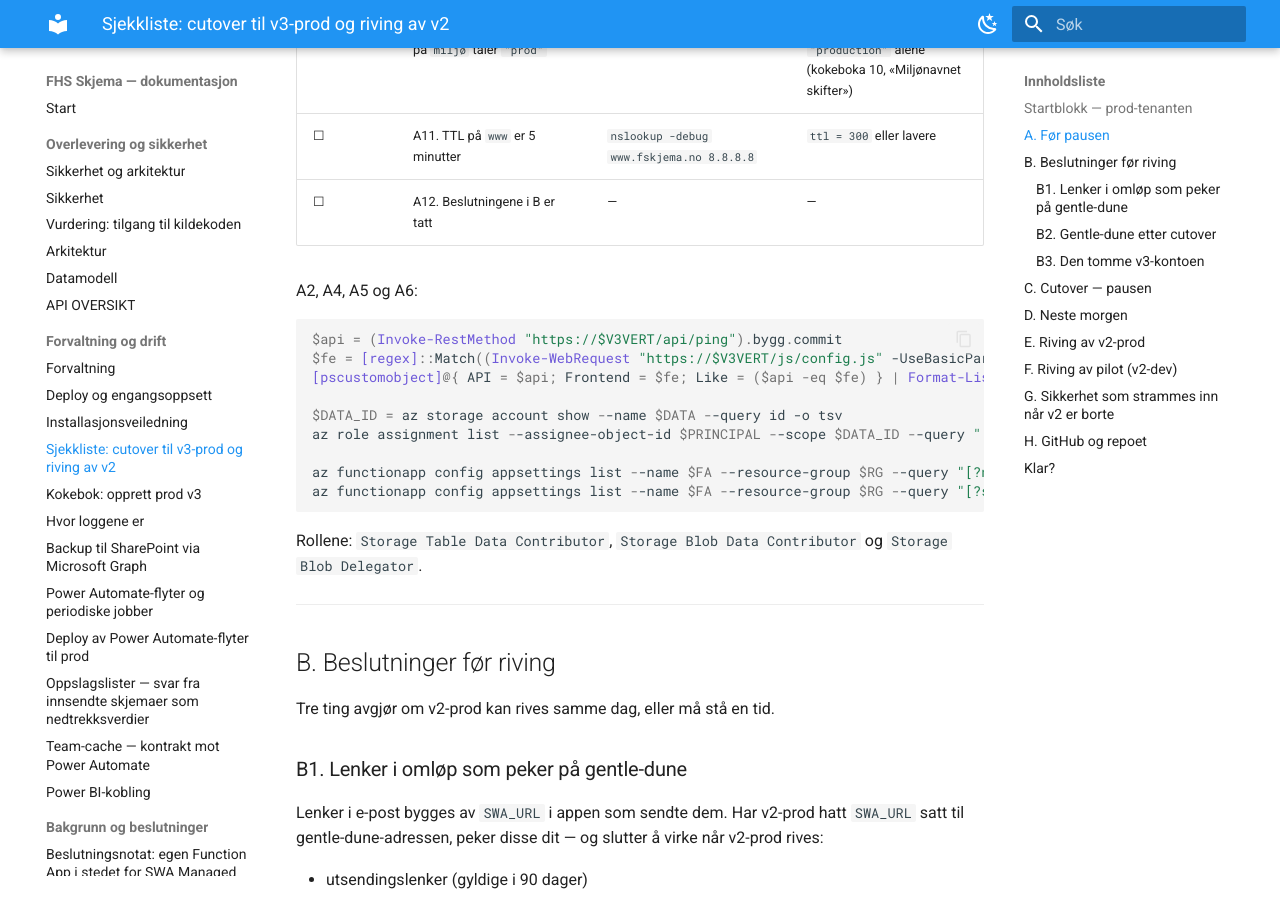
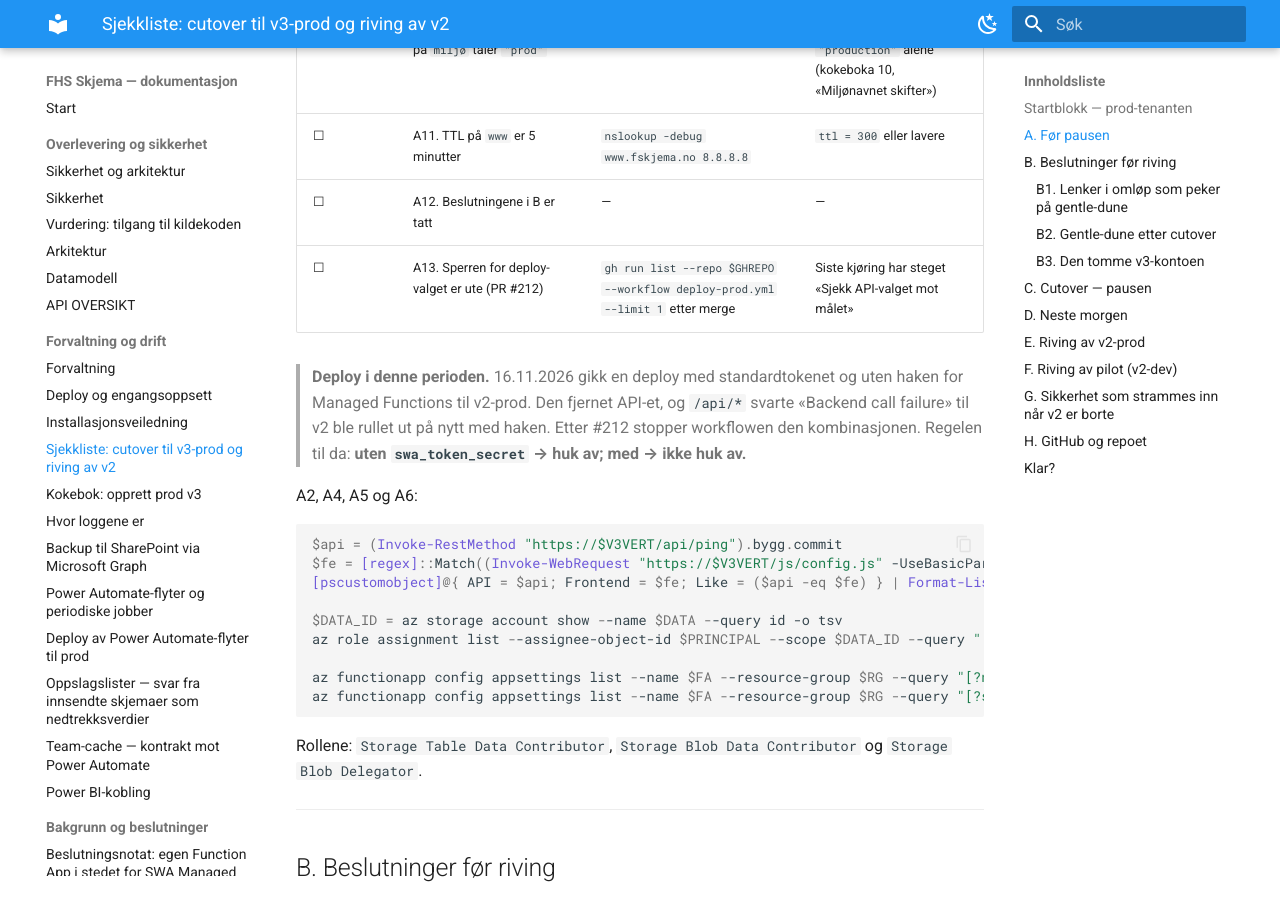
Before and after one commit to jachrist/skjema-swa, an MkDocs documentation site: the page built from docs/SJEKKLISTE-CUTOVER-OG-RIVING.md, in a window 1280 px wide and 900 px high, scrolled down 2465 px. Built offline with MkDocs 1.6.1 and Material for MkDocs 9.7.7, drawn with Linux system fonts in a browser that asks for light colours; some of the changed text lies outside the part shown.

Commit message:
Sjekklista: deploy-regelen i perioden, og de stoppede v1-appene
Co-Authored-By: Claude Opus 5.5 <noreply@anthropic.com>
Claude-Session: https://claude.ai/code/session_015ayNVTGuem7WF3WCorEerp

```diff
--- a/docs/SJEKKLISTE-CUTOVER-OG-RIVING.md
+++ b/docs/SJEKKLISTE-CUTOVER-OG-RIVING.md
@@ -81,6 +81,13 @@ Mye av dette ble gjort i uka før. Testene sier hva som faktisk står.
 | ☐ | A10. Flytene som forgrener på `miljø` tåler `"prod"` | Gå gjennom flytene | Ingen tester `== "production"` alene (kokeboka 10, «Miljønavnet skifter») |
 | ☐ | A11. TTL på `www` er 5 minutter | `nslookup -debug www.fskjema.no 8.8.8.8` | `ttl = 300` eller lavere |
 | ☐ | A12. Beslutningene i B er tatt | — | — |
+| ☐ | A13. Sperren for deploy-valget er ute (PR #212) | `gh run list --repo $GHREPO --workflow deploy-prod.yml --limit 1` etter merge | Siste kjøring har steget «Sjekk API-valget mot målet» |
+
+> **Deploy i denne perioden.** 16.11.2026 gikk en deploy med standardtokenet
+> og uten haken for Managed Functions til v2-prod. Den fjernet API-et, og
+> `/api/*` svarte «Backend call failure» til v2 ble rullet ut på nytt med
+> haken. Etter #212 stopper workflowen den kombinasjonen. Regelen til da:
+> **uten `swa_token_secret` → huk av; med → ikke huk av.**
 
 A2, A4, A5 og A6:
 
@@ -208,6 +215,7 @@ Først når D er grønn og B er avgjort.
 | ☐ | E5. Slett `production`-radene i nøkkelkalenderen | **Administrasjon → 🗓 Nøkkelkalender** på v3-prod — admin-lista viser alle partisjoner |
 | ☐ | E6. Application Insights for v2, hvis den er egen | Portalen. Ikke den v3-prod bruker |
 | ☐ | E7. `stskjema3prod`, hvis B3 sa slett | `az storage account delete --name $V3BLANK --resource-group $RG --yes` |
+| ☐ | E8. De stoppede Function App-ene `fhsskjema` og `fhsSkjemaV2` i `azuufscarg0006` | Rester etter v1, stoppet. Ikke lenket til noen SWA — bekreft først med `az staticwebapp backends show --name Skjema --resource-group fhs-prod-rg-01 -o table` (tom). Avklar med den som stoppet dem, og slett ressurs for ressurs |
 
 E2 — listen først, så sletting. Les lista før du sletter:
 
```
